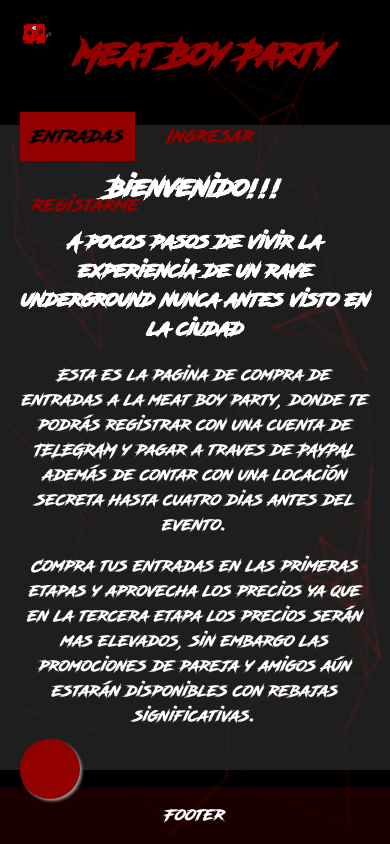
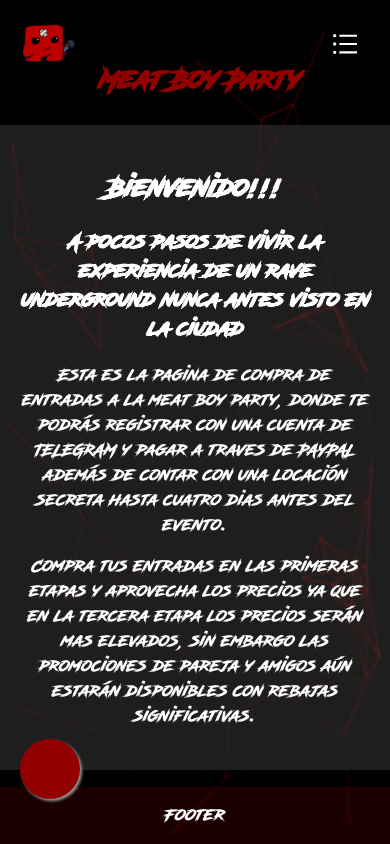
Before and after one commit to santuzzxooy/MeatParty, a React (Vite) app: page / in a window 390 px wide. Built offline with nearby package versions, Linux system fonts and the light colour scheme; a web font is replaced by a local one.

Commit message:
responsive header

```diff
--- a/package.json
+++ b/package.json
@@ -14,6 +14,7 @@
     "@tsparticles/react": "^3.0.0",
     "react": "^19.0.0",
     "react-dom": "^19.0.0",
+    "react-icons": "^5.5.0",
     "react-router-dom": "^7.2.0",
     "react-tsparticles": "^2.12.2"
   },
--- a/src/components/Header.jsx
+++ b/src/components/Header.jsx
@@ -1,17 +1,26 @@
 import './styles/Header.css'
 import micro_boy from './images/micro_boy.gif'
+import { AiOutlineUnorderedList } from "react-icons/ai";
 
 const Header = () => {
     return (
-        <div className="header">
-            <img src={micro_boy} alt='' className="imgLogo" />
-            <h1>Meat Boy Party</h1>
-            <div className="header-right">
-                <a className="active" href="/Entradas">Entradas</a>
-                <a href="#contact">Ingresar</a>
-                <a href="#about">Registarme</a>
+        <nav className="header">
+            <div className='logo-container'>
+                <a href="#" className="logo">
+                    <img src={micro_boy} alt='?' className="imgLogo" />
+                    <h1>Meat Boy Party</h1>
+                </a>
             </div>
-        </div>
+            <input type="checkbox" id="check" />
+            <label htmlFor="check" className='checkbtn'>
+                <AiOutlineUnorderedList />
+            </label>
+            <ul className="header-right">
+                <li><a className="active" href="/Entradas">Entradas</a></li>
+                <li><a className='normal' href="#contact">Ingresar</a></li>
+                <li><a className='normal' href="#about">Registrarme</a></li>
+            </ul>
+        </nav>
     )
 }
 
--- a/src/components/styles/Header.css
+++ b/src/components/styles/Header.css
@@ -9,15 +9,34 @@
 .header {
   font-family: face;
   overflow: hidden;
+  width: 100%;
   padding: 10px 10px;
   top: 0px;
   position: fixed;
+  display: flex;
   z-index: 100;
   user-select: none;
+  justify-content: space-between;
   margin-bottom: 200px;
+  list-style: none;
 }
 
-.header a {
+.header ul li {
+  display: inline-block;
+}
+
+.active {
+  float: left;
+  color: rgb(146, 0, 0);
+  text-align: center;
+  padding: 12px;
+  text-decoration: none;
+  font-size: 18px;
+  line-height: 25px;
+  margin: 10px;
+}
+
+.normal {
   float: left;
   color: rgb(146, 0, 0);
   text-align: center;
@@ -38,7 +57,7 @@
 }
 
 .imgLogo {
-  width: 8%;
+  height: 70px;
   float: left;
   color: rgb(146, 0, 0);
   text-align: center;
@@ -48,7 +67,7 @@
 }
 
 /* Change the background color on mouse-over */
-.header a:hover {
+.normal:hover {
   background-color: #ddd;
   color: black;
 }
@@ -67,7 +86,89 @@
   color: rgb(146, 0, 0);
 }
 
-/* Float the link section to the right */
-.header-right {
+.checkbtn {
+  font-size: 30px;
+  color: white;
   float: right;
+  line-height: 80px;
+  margin-right: 40px;
+  cursor: pointer;
+  display: none;
 }
+
+#check {
+  display: none;
+}
+
+@media (max-width: 952px){
+  .logo {
+    font-size: 30px;
+    padding-left: 50px;
+  }
+  .header a{
+    font-size: 16px;
+  }
+}
+
+@media (max-width: 858px){
+  .checkbtn {
+    display: block;
+  }
+
+  .header ul {
+    position: fixed;
+    width: 100%;
+    height: 100%;
+    background: rgba(0, 0, 0, 0.795);
+    backdrop-filter: blur(10px);
+    top: 100px;
+    right: -115%;
+    text-align: center;
+    transition: all 0.5s ease;
+    display: flex;
+    flex-direction: column;
+    padding-top: 50px;
+    justify-content: flex-start;
+    align-items: center;
+    gap: 30px; /* Espacio entre botones */
+  }
+
+  .header a.active {
+    background-color: rgb(0, 0, 0);
+    color: rgb(146, 0, 0);
+    border: 2px solid rgb(146, 0, 0);
+  }
+
+  .header ul li {
+    width: 80%; /* Ancho de cada botón */
+    background-color: rgba(0, 0, 0, 0.178);
+    backdrop-filter: blur(5px);
+    border-radius: 5px;
+    margin-top: 20px;
+  }
+
+  .header ul li a {
+    width: 88%;
+    height: 80%;
+    display: flex;         /* Convierte el enlace en un contenedor flexible */
+    align-items: center;   /* Centra verticalmente el texto */
+    justify-content: center; /* Centra horizontalmente el texto */
+    text-align: center;
+    border: 2px solid rgb(146, 0, 0);
+    font-size: 30px; /* Tamaño más grande para móviles */
+    background-color: rgb(0, 0, 0);
+  }
+
+  #check:checked ~ ul {
+    right: 0;
+  }
+}
+
+@media (max-width: 480px){
+  .imgLogo {
+    height: 40px;
+  }
+  h1 {
+    font-size: 25px;
+  }
+}
```
Also changed, not shown: 1 other file (tests, documents, lock files or other folders).
